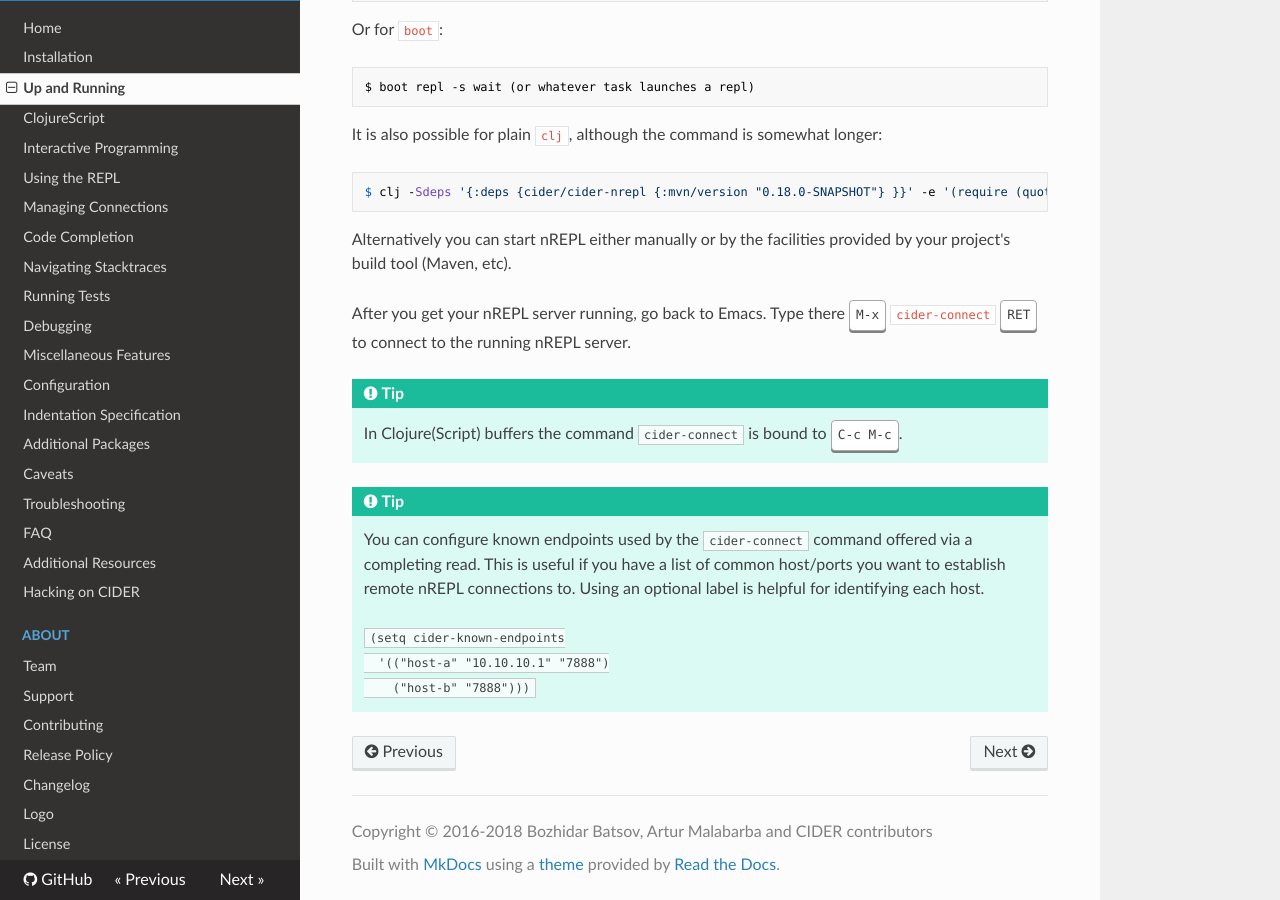
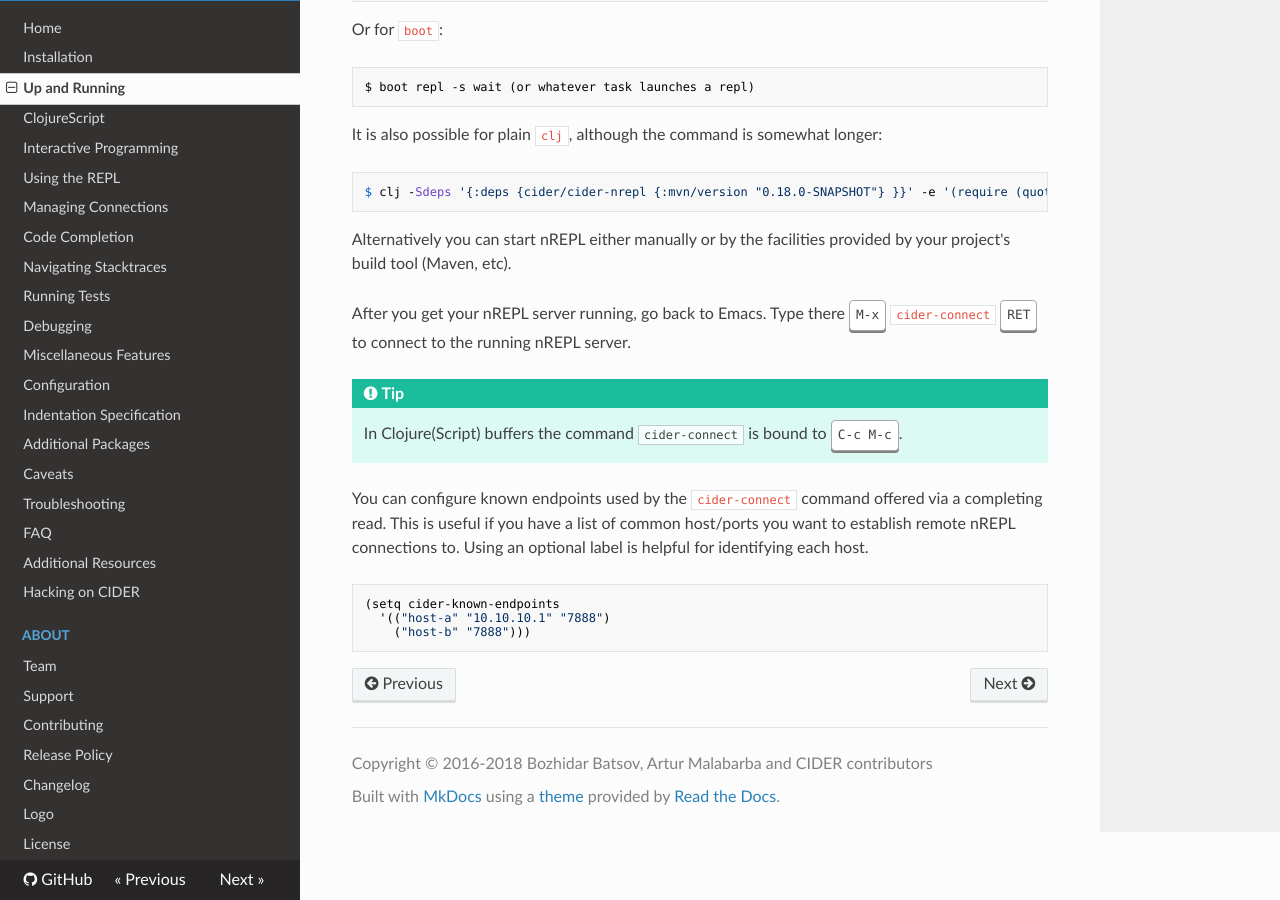
Before and after one commit to clojure-emacs/cider, an MkDocs documentation site: the page built from doc/up_and_running.md, in a window 1280 px wide and 900 px high, scrolled down 1435 px. Built offline with MkDocs 1.6.1, drawn with Linux system fonts in a browser that asks for light colours; nearby versions of some CDN libraries; old or Windows-style settings are respelled for this version of MkDocs.

Commit message:
Fix some broken formatting
Unfortunately code snippets don't look good in notices.

````diff
--- a/doc/up_and_running.md
+++ b/doc/up_and_running.md
@@ -81,15 +81,13 @@ running nREPL server.
 
     In Clojure(Script) buffers the command `cider-connect` is bound to <kbd>C-c M-c</kbd>.
 
-!!! Tip
+You can configure known endpoints used by the `cider-connect` command offered
+via a completing read. This is useful if you have a list of common host/ports
+you want to establish remote nREPL connections to. Using an optional label is
+helpful for identifying each host.
 
-    You can configure known endpoints used by the `cider-connect` command offered
-    via a completing read. This is useful if you have a list of common host/ports
-    you want to establish remote nREPL connections to. Using an optional label is
-    helpful for identifying each host.
-
-    ```
-    (setq cider-known-endpoints
-      '(("host-a" "10.10.10.1" "7888")
-        ("host-b" "7888")))
-    ```
+```
+(setq cider-known-endpoints
+  '(("host-a" "10.10.10.1" "7888")
+    ("host-b" "7888")))
+```
````
